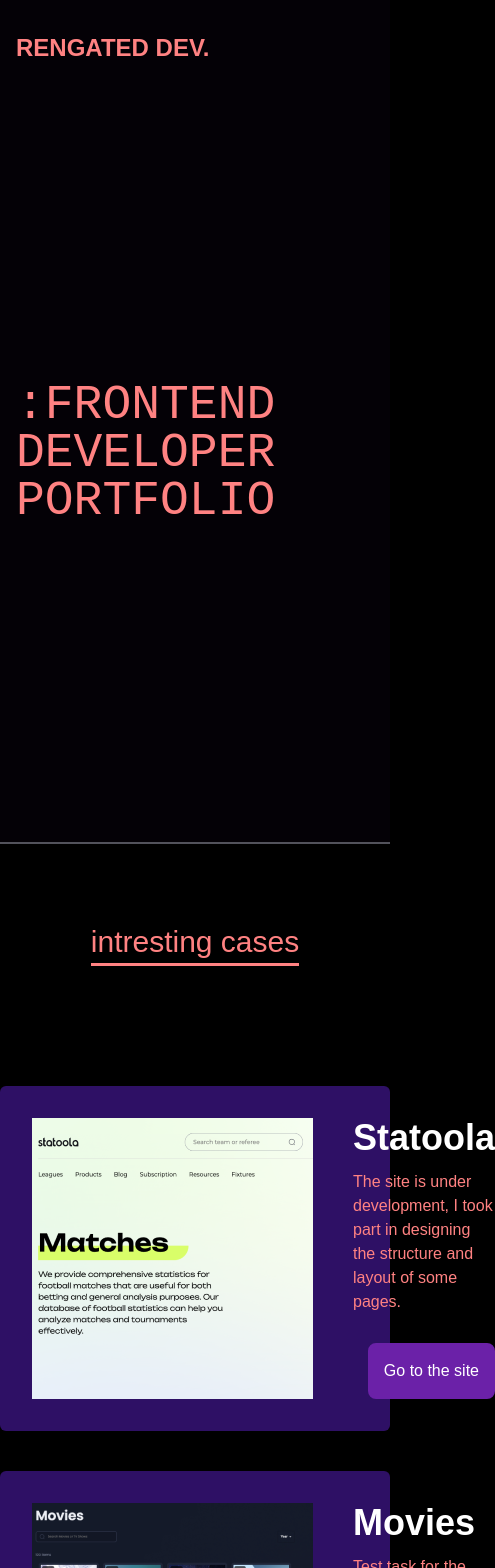
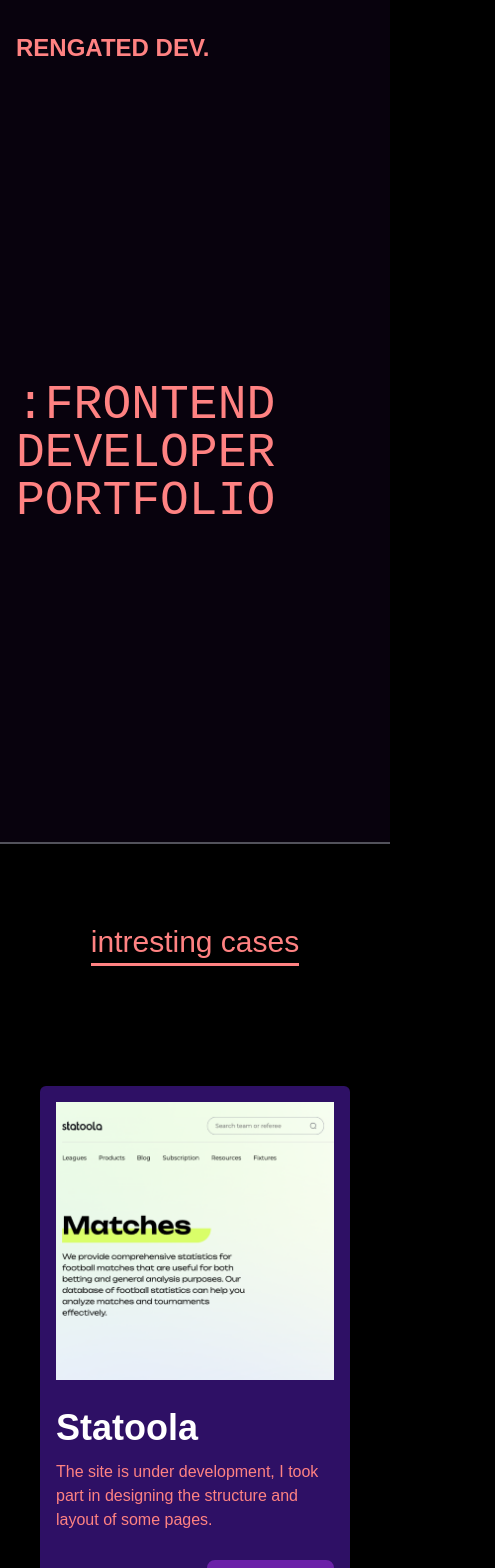
Before and after one commit to Rengated/portfolio, a Next.js app: page / in a window 390 px wide. Shown: the top 1568 px of the page, 495 px wide, since content can reach past the window. Built offline with nearby package versions, Linux system fonts and the light colour scheme.

Commit message:
responsive

```diff
--- a/src/components/Footer/Footer.tsx
+++ b/src/components/Footer/Footer.tsx
@@ -10,10 +10,11 @@
         <p className="font-extrabold text-md ">RENGATED</p>
         <span className="text-white font-extrabold ">@2023</span>
       </div>
-      <div className="self-start flex justify-start  items-center  w-full px-10 py-5 ">
+      <div className="self-start flex justify-start  items-center  w-full px-10 py-5 max-sm:flex-col max-sm:items-start ">
         <a
           href="https://github.com/rengated"
-          target="_tab">
+          target="_tab"
+          className="max-sm:mb-5">
           <Image
             src={git}
             width={30}
@@ -24,7 +25,7 @@
         </a>
         <a
           href="https://telegram.me/rengated"
-          className="ml-10"
+          className="ml-10  max-sm:ml-0 max-sm:mb-5"
           target="_tab">
           <Image
             src={tg}
@@ -38,7 +39,7 @@
         <a
           href="mailto:kazievserg@yandex.ru"
           target="_tab"
-          className="ml-10">
+          className="ml-10   max-sm:ml-0 max-sm:mb-5">
           <Image
             src={mail}
             width={30}
@@ -50,7 +51,7 @@
         <a
           href="mailto:kazievserg@yandex.ru"
           target="_tab"
-          className="ml-10 text-white font-extrabold ml-auto">
+          className=" text-white font-extrabold ml-auto   max-sm:ml-0   max-sm:mb-5">
           +7(962)-746-04-08
         </a>
       </div>
--- a/src/components/HorizontalCard/HorizontalCard.tsx
+++ b/src/components/HorizontalCard/HorizontalCard.tsx
@@ -15,16 +15,17 @@
   link,
 }) => {
   return (
-    <div className="p-8  bg-violet-950 basis-9/12 max-w-screen-xl w-full rounded-md mt-10 hover:scale-105 flex ">
+    <div className="p-8  bg-violet-950 basis-9/12 max-w-screen-xl w-full rounded-md mt-10 hover:scale-105 flex max-md:flex-col max-sm:p-4 ">
       <Image
         objectFit=""
         height={300}
         src={img}
+        className="max-md:mb-7"
         alt=""
       />
-      <div className="flex flex-col pl-10 items-start w-full">
+      <div className="flex flex-col pl-10 items-start w-full max-md:pl-0">
         <p className="text-4xl text-white font-extrabold mb-3">{title}</p>
-        <p className="">{description}</p>
+        <p className="mb-7">{description}</p>
         <a
           href={link}
           target="_tab"
--- a/src/components/Projects/Projects.tsx
+++ b/src/components/Projects/Projects.tsx
@@ -21,7 +21,7 @@
     },
   ];
   return (
-    <section className="w-full flex py-20 justify-center align-center  border-b-2 border-zinc-600">
+    <section className="w-full flex py-20 px-10 justify-center align-center  border-b-2 border-zinc-600">
       <div className="container flex flex-col  items-center  self-center">
         <h2 className=" top-16 line mb-20 text-center flex self-center line text-3xl ">
           intresting cases
```
